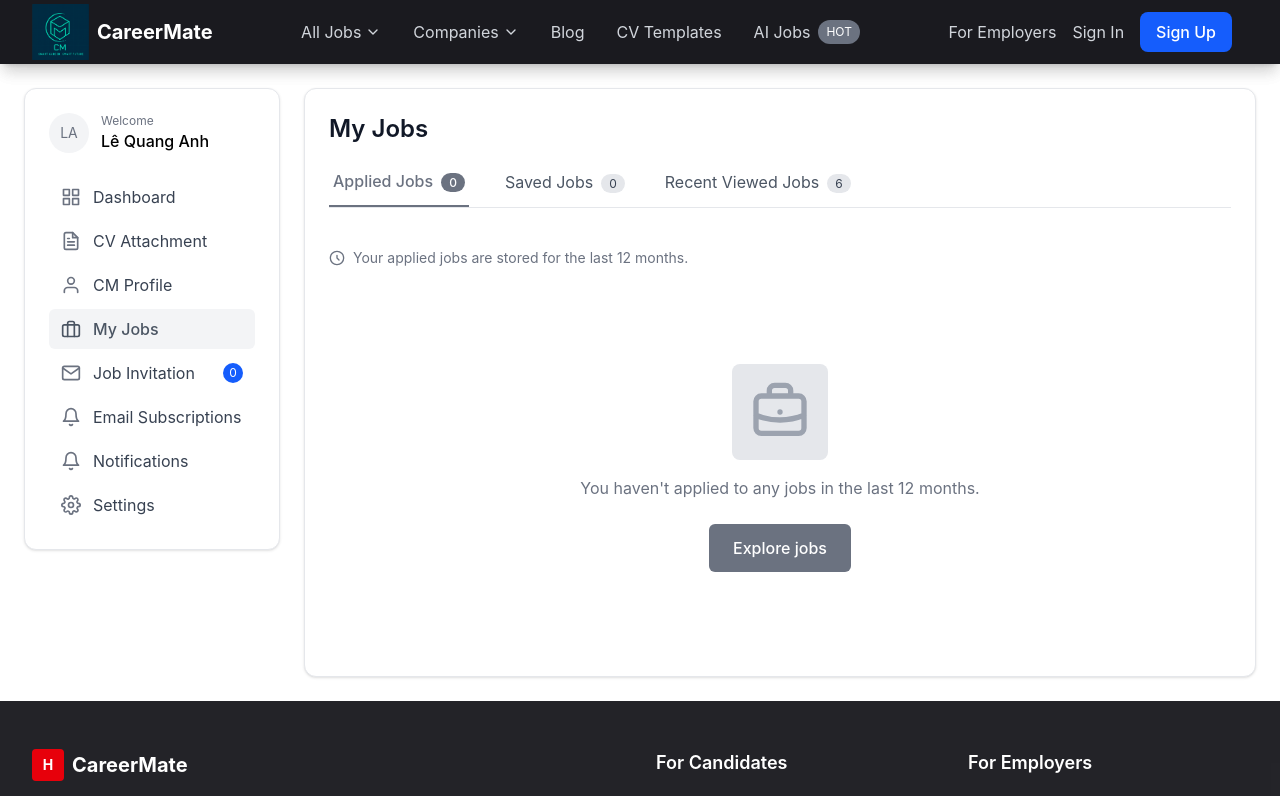
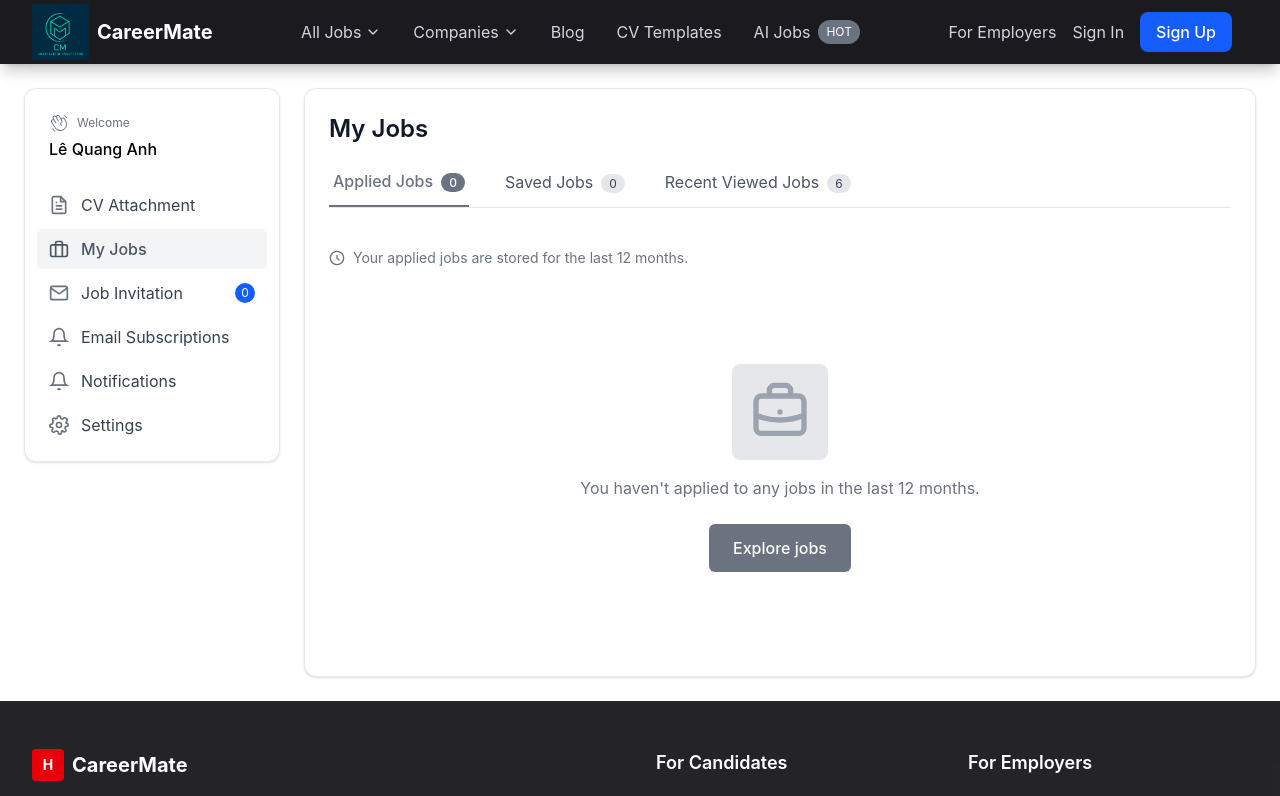
Before and after one commit to Chinh13571113/careermate-web, a Next.js app: page /my-jobs in a window 1280 px wide. Shown: the top 796 px of the page. Built offline with nearby package versions, Linux system fonts and the light colour scheme; no server answers.

Commit message:
adjust Sidebar for user's dashboard

```diff
--- a/src/app/(home)/job-invitation/page.tsx
+++ b/src/app/(home)/job-invitation/page.tsx
@@ -6,7 +6,7 @@ import CVSidebar from "@/components/layout/CVSidebar";
 import Link from "next/link";
 import { useLayout } from "@/contexts/LayoutContext";
 
-type TabType = "pending" | "accepted" | "expigray";
+type TabType = "pending" | "accepted" | "expired";
 
 const JobInvitationPage = () => {
   // Sử dụng context thay vì useEffect
@@ -95,14 +95,14 @@ const JobInvitationPage = () => {
                 </button>
 
                 <button
-                  onClick={() => setActiveTab("expigray")}
+                  onClick={() => setActiveTab("expired")}
                   className={`pb-3 px-1 mr-8 relative ${
-                    activeTab === "expigray"
+                    activeTab === "expired"
                       ? "text-gray-500 font-medium border-b-2 border-gray-500"
                       : "text-gray-600 hover:text-gray-900"
                   }`}
                 >
-                  Expigray
+                  Expired
                   <span className="ml-2 px-2 py-0.5 text-xs bg-gray-200 text-gray-700 rounded-full">
                     0
                   </span>
@@ -182,7 +182,7 @@ const JobInvitationPage = () => {
                   </div>
                 )}
 
-                {activeTab === "expigray" && (
+                {activeTab === "expired" && (
                   <div className="flex flex-col items-center justify-center py-16">
                     <div className="bg-gray-200 p-4 rounded-lg mb-4">
                       <svg
@@ -201,7 +201,7 @@ const JobInvitationPage = () => {
                       </svg>
                     </div>
                     <p className="text-gray-500">
-                      You have 0 Expigray Invitations
+                      You have 0 Expired Invitations
                     </p>
                   </div>
                 )}
--- a/src/components/layout/CVSidebar.tsx
+++ b/src/components/layout/CVSidebar.tsx
@@ -1,263 +1,233 @@
 "use client";
 
 import Link from "next/link";
+import { usePathname } from "next/navigation";
 import React from "react";
+import { PiHandWavingLight } from "react-icons/pi";
+
+type Item = {
+  href: string;
+  label: string;
+  key: string; // dùng để so khớp/aria
+  icon: React.ReactNode;
+  badge?: string | number;
+  enabled?: boolean;
+};
 
 interface CVSidebarProps {
-  activePage?:
-    | "dashboard"
-    | "cv-management"
-    | "profile"
-    | "jobs"
-    | "job-invitation"
-    | "email-subscriptions"
-    | "notifications"
-    | "settings";
+  activePage?: string;
 }
 
-const CVSidebar: React.FC<CVSidebarProps> = ({
-  activePage = "cv-management",
-}) => {
+const CVSidebar: React.FC<CVSidebarProps> = ({ activePage }) => {
+  const pathname = usePathname();
+
+  const items: Item[] = [
+    // Bật nếu bạn có trang /dashboard (src/app/dashboard/page.tsx)
+    {
+      href: "/dashboard",
+      label: "Dashboard",
+      key: "dashboard",
+      icon: (
+        <svg
+          className="w-5 h-5"
+          viewBox="0 0 24 24"
+          fill="none"
+          stroke="currentColor"
+          strokeWidth="2"
+        >
+          <rect x="3" y="3" width="7" height="7" />
+          <rect x="14" y="3" width="7" height="7" />
+          <rect x="14" y="14" width="7" height="7" />
+          <rect x="3" y="14" width="7" height="7" />
+        </svg>
+      ),
+      enabled: false, // <- đổi thành true nếu đã có trang
+    },
+    {
+      href: "/cv-management",
+      label: "CV Attachment",
+      key: "cv-management",
+      icon: (
+        <svg
+          className="w-5 h-5"
+          viewBox="0 0 24 24"
+          fill="none"
+          stroke="currentColor"
+          strokeWidth="2"
+        >
+          <path d="M14 2H6a2 2 0 0 0-2 2v16a2 2 0 0 0 2 2h12a2 2 0 0 0 2-2V8z" />
+          <polyline points="14 2 14 8 20 8" />
+          <line x1="16" y1="13" x2="8" y2="13" />
+          <line x1="16" y1="17" x2="8" y2="17" />
+          <polyline points="10 9 9 9 8 9" />
+        </svg>
+      ),
+      enabled: true,
+    },
+    {
+      href: "/profile",
+      label: "CM Profile",
+      key: "profile",
+      icon: (
+        <svg
+          className="w-5 h-5"
+          viewBox="0 0 24 24"
+          fill="none"
+          stroke="currentColor"
+          strokeWidth="2"
+        >
+          <path d="M20 21v-2a4 4 0 0 0-4-4H8a4 4 0 0 0-4 4v2" />
+          <circle cx="12" cy="7" r="4" />
+        </svg>
+      ),
+      enabled: false,
+    },
+    {
+      href: "/my-jobs",
+      label: "My Jobs",
+      key: "jobs", // sửa key thành "jobs" để phù hợp với activePage="jobs" trong components
+      icon: (
+        <svg
+          className="w-5 h-5"
+          viewBox="0 0 24 24"
+          fill="none"
+          stroke="currentColor"
+          strokeWidth="2"
+        >
+          <rect x="2" y="7" width="20" height="14" rx="2" ry="2" />
+          <path d="M16 21V5a2 2 0 0 0-2-2h-4a2 2 0 0 0-2 2v16" />
+        </svg>
+      ),
+      enabled: true,
+    },
+    {
+      href: "/job-invitation",
+      label: "Job Invitation",
+      key: "job-invitation",
+      icon: (
+        <svg
+          className="w-5 h-5"
+          viewBox="0 0 24 24"
+          fill="none"
+          stroke="currentColor"
+          strokeWidth="2"
+        >
+          <path d="M4 4h16a2 2 0 0 1 2 2v12a2 2 0 0 1-2 2H4a2 2 0 0 1-2-2V6a2 2 0 0 1 2-2z" />
+          <polyline points="22,6 12,13 2,6" />
+        </svg>
+      ),
+      badge: 0,
+      enabled: true,
+    },
+    {
+      href: "/email-subscriptions",
+      label: "Email Subscriptions",
+      key: "email-subscriptions",
+      icon: (
+        <svg
+          className="w-5 h-5"
+          viewBox="0 0 24 24"
+          fill="none"
+          stroke="currentColor"
+          strokeWidth="2"
+        >
+          <path d="M18 8A6 6 0 0 0 6 8c0 7-3 9-3 9h18s-3-2-3-9" />
+          <path d="M13.73 21a2 2 0 0 1-3.46 0" />
+        </svg>
+      ),
+      enabled: true,
+    },
+    {
+      href: "/notifications",
+      label: "Notifications",
+      key: "notifications",
+      icon: (
+        <svg
+          className="w-5 h-5"
+          viewBox="0 0 24 24"
+          fill="none"
+          stroke="currentColor"
+          strokeWidth="2"
+        >
+          <path d="M18 8A6 6 0 0 0 6 8c0 7-3 9-3 9h18s-3-2-3-9" />
+          <path d="M13.73 21a2 2 0 0 1-3.46 0" />
+        </svg>
+      ),
+      enabled: true,
+    },
+    {
+      href: "/settings",
+      label: "Settings",
+      key: "settings",
+      icon: (
+        <svg
+          className="w-5 h-5"
+          viewBox="0 0 24 24"
+          fill="none"
+          stroke="currentColor"
+          strokeWidth="2"
+        >
+          <circle cx="12" cy="12" r="3" />
+          <path d="M19.4 15a1.65 1.65 0 0 0 .33 1.82l.06.06a2 2 0 1 1-2.83 2.83l-.06-.06a1.65 1.65 0 0 0-1.82-.33V21a2 2 0 1 1-4 0v-.09A1.65 1.65 0 0 0 9 19.4a1.65 1.65 0 0 0-1.82.33l-.06.06A2 2 0 1 1 4.35 17l.06-.06A1.65 1.65 0 0 0 4.08 15H3a2 2 0 1 1 0-4h.09A1.65 1.65 0 0 0 4.6 9c-.22-.56-.2-1.2.33-1.82l.06-.06A2 2 0 1 1 7.82 4.3H9c.45 0 .87-.19 1-1.51V3a2 2 0 1 1 4 0v.09c.13 1.32.55 1.51 1 1.51a1.65 1.65 0 0 0 1.82-.33l.06-.06A2 2 0 1 1 21 7.82l-.06.06c-.53.62-.55 1.26-.33 1.82H21a2 2 0 1 1 0 4h-.09c-.53 0-.97.38-1.51 1z" />
+        </svg>
+      ),
+      enabled: true,
+    },
+  ].filter((i) => i.enabled !== false);
+
+  const isActive = (href: string, key: string) => {
+    // Sử dụng cả pathname và activePage prop
     return (
-    <div className="lg:w-64 bg-white shadow-sm rounded-xl border border-gray-200 h-fit">
+      pathname === href ||
+      pathname.startsWith(href + "/") ||
+      (activePage && key === activePage)
+    );
+  };
+
+  return (
+    <aside className="lg:w-64 bg-white shadow-sm rounded-xl border border-gray-200 h-fit">
       <div className="p-6">
-        <div className="flex items-center space-x-3 mb-6">
-          <div className="w-10 h-10 rounded-full bg-gray-100 flex items-center justify-center text-gray-500">
-            <span className="text-sm">LA</span>
+        <div className="flex items-center space-x-2 mb-1">
+          <PiHandWavingLight className="w-5 h-5 text-gray-500" />
+          <p className="text-xs text-gray-500">Welcome</p>
         </div>
         <div>
-            <p className="text-xs text-gray-500">Welcome</p>
           <p className="font-medium">Lê Quang Anh</p>
         </div>
       </div>
 
-        <nav className="space-y-1">
+      <nav className="space-y-1 px-3 pb-4">
+        {items.map((item) => {
+          const active = isActive(item.href, item.key);
+          return (
             <Link
-            href="/dashboard"
+              key={item.key}
+              href={item.href}
+              aria-current={active ? "page" : undefined}
               className={`flex items-center gap-3 py-2 px-3 rounded-md ${
-              activePage === "dashboard"
+                active
                   ? "bg-gray-100 text-gray-600 font-medium"
                   : "hover:bg-gray-100 text-gray-700"
               }`}
             >
-            <svg
-              className={`w-5 h-5 ${
-                activePage === "dashboard" ? "text-gray-600" : "text-gray-500"
-              }`}
-              xmlns="http://www.w3.org/2000/svg"
-              viewBox="0 0 24 24"
-              fill="none"
-              stroke="currentColor"
-              strokeWidth="2"
-              strokeLinecap="round"
-              strokeLinejoin="round"
-            >
-              <rect x="3" y="3" width="7" height="7"></rect>
-              <rect x="14" y="3" width="7" height="7"></rect>
-              <rect x="14" y="14" width="7" height="7"></rect>
-              <rect x="3" y="14" width="7" height="7"></rect>
-            </svg>
-            Dashboard
-          </Link>
-
-          <Link
-            href="/cv-management"
-            className={`flex items-center gap-3 py-2 px-3 rounded-md ${
-              activePage === "cv-management"
-                ? "bg-gray-100 text-gray-600 font-medium"
-                : "hover:bg-gray-100 text-gray-700"
+              <span
+                className={`shrink-0 ${
+                  active ? "text-gray-600" : "text-gray-500"
                 }`}
               >
-            <svg
-              className={`w-5 h-5 ${
-                activePage === "cv-management"
-                  ? "text-gray-600"
-                  : "text-gray-500"
-              }`}
-              xmlns="http://www.w3.org/2000/svg"
-              viewBox="0 0 24 24"
-              fill="none"
-              stroke="currentColor"
-              strokeWidth="2"
-              strokeLinecap="round"
-              strokeLinejoin="round"
-            >
-              <path d="M14 2H6a2 2 0 0 0-2 2v16a2 2 0 0 0 2 2h12a2 2 0 0 0 2-2V8z"></path>
-              <polyline points="14 2 14 8 20 8"></polyline>
-              <line x1="16" y1="13" x2="8" y2="13"></line>
-              <line x1="16" y1="17" x2="8" y2="17"></line>
-              <polyline points="10 9 9 9 8 9"></polyline>
-            </svg>
-            CV Attachment
+                {item.icon}
+              </span>
+              <span>{item.label}</span>
+              {item.badge !== undefined && (
+                <span className="ml-auto bg-blue-600 text-white text-xs rounded-full w-5 h-5 flex items-center justify-center">
+                  {item.badge}
+                </span>
+              )}
             </Link>
-
-          <Link
-            href="/profile"
-            className={`flex items-center gap-3 py-2 px-3 rounded-md ${
-              activePage === "profile"
-                ? "bg-gray-100 text-gray-600 font-medium"
-                : "hover:bg-gray-100 text-gray-700"
-            }`}
-          >
-            <svg
-              className={`w-5 h-5 ${
-                activePage === "profile" ? "text-gray-600" : "text-gray-500"
-              }`}
-              xmlns="http://www.w3.org/2000/svg"
-              viewBox="0 0 24 24"
-              fill="none"
-              stroke="currentColor"
-              strokeWidth="2"
-              strokeLinecap="round"
-              strokeLinejoin="round"
-            >
-              <path d="M20 21v-2a4 4 0 0 0-4-4H8a4 4 0 0 0-4 4v2"></path>
-              <circle cx="12" cy="7" r="4"></circle>
-            </svg>
-            CM Profile
-          </Link>
-
-          <Link
-            href="/my-jobs"
-            className={`flex items-center gap-3 py-2 px-3 rounded-md ${
-              activePage === "jobs"
-                ? "bg-gray-100 text-gray-600 font-medium"
-                : "hover:bg-gray-100 text-gray-700"
-            }`}
-          >
-            <svg
-              className={`w-5 h-5 ${
-                activePage === "jobs" ? "text-gray-600" : "text-gray-500"
-              }`}
-              xmlns="http://www.w3.org/2000/svg"
-              viewBox="0 0 24 24"
-              fill="none"
-              stroke="currentColor"
-              strokeWidth="2"
-              strokeLinecap="round"
-              strokeLinejoin="round"
-            >
-              <rect x="2" y="7" width="20" height="14" rx="2" ry="2"></rect>
-              <path d="M16 21V5a2 2 0 0 0-2-2h-4a2 2 0 0 0-2 2v16"></path>
-            </svg>
-            My Jobs
-          </Link>
-
-          <Link
-            href="/job-invitation"
-            className={`flex items-center gap-3 py-2 px-3 rounded-md ${
-              activePage === "job-invitation"
-                ? "bg-gray-100 text-gray-600 font-medium"
-                : "hover:bg-gray-100 text-gray-700"
-            }`}
-          >
-            <svg
-              className={`w-5 h-5 ${
-                activePage === "job-invitation"
-                  ? "text-gray-600"
-                  : "text-gray-500"
-              }`}
-              xmlns="http://www.w3.org/2000/svg"
-              viewBox="0 0 24 24"
-              fill="none"
-              stroke="currentColor"
-              strokeWidth="2"
-              strokeLinecap="round"
-              strokeLinejoin="round"
-            >
-              <path d="M4 4h16c1.1 0 2 .9 2 2v12c0 1.1-.9 2-2 2H4c-1.1 0-2-.9-2-2V6c0-1.1.9-2 2-2z"></path>
-              <polyline points="22,6 12,13 2,6"></polyline>
-            </svg>
-            Job Invitation
-            <span className="ml-auto bg-blue-600 text-white text-xs rounded-full w-5 h-5 flex items-center justify-center">
-              0
-            </span>
-          </Link>
-
-          <Link
-            href="/email-subscriptions"
-            className={`flex items-center gap-3 py-2 px-3 rounded-md ${
-              activePage === "email-subscriptions"
-                ? "bg-gray-100 text-gray-600 font-medium"
-                : "hover:bg-gray-100 text-gray-700"
-            }`}
-          >
-            <svg
-              className={`w-5 h-5 ${
-                activePage === "email-subscriptions"
-                  ? "text-gray-600"
-                  : "text-gray-500"
-              }`}
-              xmlns="http://www.w3.org/2000/svg"
-              viewBox="0 0 24 24"
-              fill="none"
-              stroke="currentColor"
-              strokeWidth="2"
-              strokeLinecap="round"
-              strokeLinejoin="round"
-            >
-              <path d="M18 8A6 6 0 0 0 6 8c0 7-3 9-3 9h18s-3-2-3-9"></path>
-              <path d="M13.73 21a2 2 0 0 1-3.46 0"></path>
-            </svg>
-            Email Subscriptions
-          </Link>
-
-          <Link
-            href="/notifications"
-            className={`flex items-center gap-3 py-2 px-3 rounded-md ${
-              activePage === "notifications"
-                ? "bg-gray-100 text-gray-600 font-medium"
-                : "hover:bg-gray-100 text-gray-700"
-            }`}
-          >
-            <svg
-              className={`w-5 h-5 ${
-                activePage === "notifications"
-                  ? "text-gray-600"
-                  : "text-gray-500"
-              }`}
-              xmlns="http://www.w3.org/2000/svg"
-              viewBox="0 0 24 24"
-              fill="none"
-              stroke="currentColor"
-              strokeWidth="2"
-              strokeLinecap="round"
-              strokeLinejoin="round"
-            >
-              <path d="M18 8A6 6 0 0 0 6 8c0 7-3 9-3 9h18s-3-2-3-9"></path>
-              <path d="M13.73 21a2 2 0 0 1-3.46 0"></path>
-            </svg>
-            Notifications
-          </Link>
-
-          <Link
-            href="/settings"
-            className={`flex items-center gap-3 py-2 px-3 rounded-md ${
-              activePage === "settings"
-                ? "bg-gray-100 text-gray-600 font-medium"
-                : "hover:bg-gray-100 text-gray-700"
-            }`}
-          >
-            <svg
-              className={`w-5 h-5 ${
-                activePage === "settings" ? "text-gray-600" : "text-gray-500"
-              }`}
-              xmlns="http://www.w3.org/2000/svg"
-              viewBox="0 0 24 24"
-              fill="none"
-              stroke="currentColor"
-              strokeWidth="2"
-              strokeLinecap="round"
-              strokeLinejoin="round"
-            >
-              <circle cx="12" cy="12" r="3"></circle>
-              <path d="M19.4 15a1.65 1.65 0 0 0 .33 1.82l.06.06a2 2 0 0 1 0 2.83 2 2 0 0 1-2.83 0l-.06-.06a1.65 1.65 0 0 0-1.82-.33 1.65 1.65 0 0 0-1 1.51V21a2 2 0 0 1-2 2 2 2 0 0 1-2-2v-.09A1.65 1.65 0 0 0 9 19.4a1.65 1.65 0 0 0-1.82.33l-.06.06a2 2 0 0 1-2.83 0 2 2 0 0 1 0-2.83l.06-.06a1.65 1.65 0 0 0 .33-1.82 1.65 1.65 0 0 0-1.51-1H3a2 2 0 0 1-2-2 2 2 0 0 1 2-2h.09A1.65 1.65 0 0 0 4.6 9a1.65 1.65 0 0 0-.33-1.82l-.06-.06a2 2 0 0 1 0-2.83 2 2 0 0 1 2.83 0l.06.06a1.65 1.65 0 0 0 1.82.33H9a1.65 1.65 0 0 0 1-1.51V3a2 2 0 0 1 2-2 2 2 0 0 1 2 2v.09a1.65 1.65 0 0 0 1 1.51 1.65 1.65 0 0 0 1.82-.33l.06-.06a2 2 0 0 1 2.83 0 2 2 0 0 1 0 2.83l-.06.06a1.65 1.65 0 0 0-.33 1.82V9a1.65 1.65 0 0 0 1.51 1H21a2 2 0 0 1 2 2 2 2 0 0 1-2 2h-.09a1.65 1.65 0 0 0-1.51 1z"></path>
-            </svg>
-            Settings
-          </Link>
+          );
+        })}
       </nav>
-      </div>
-    </div>
+    </aside>
   );
 };
 
```
Lines whose indentation alone changed are shown as unchanged.
